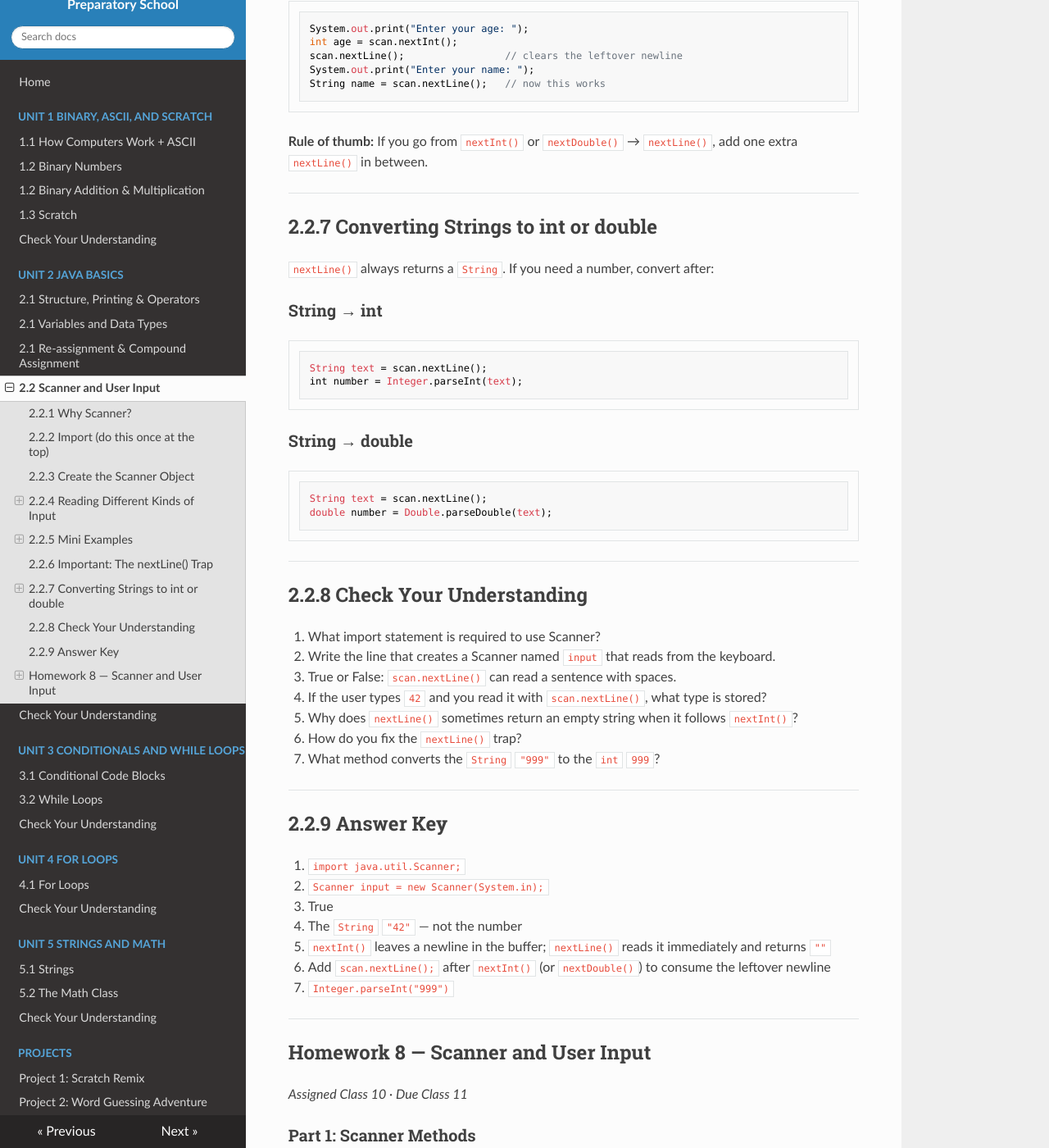
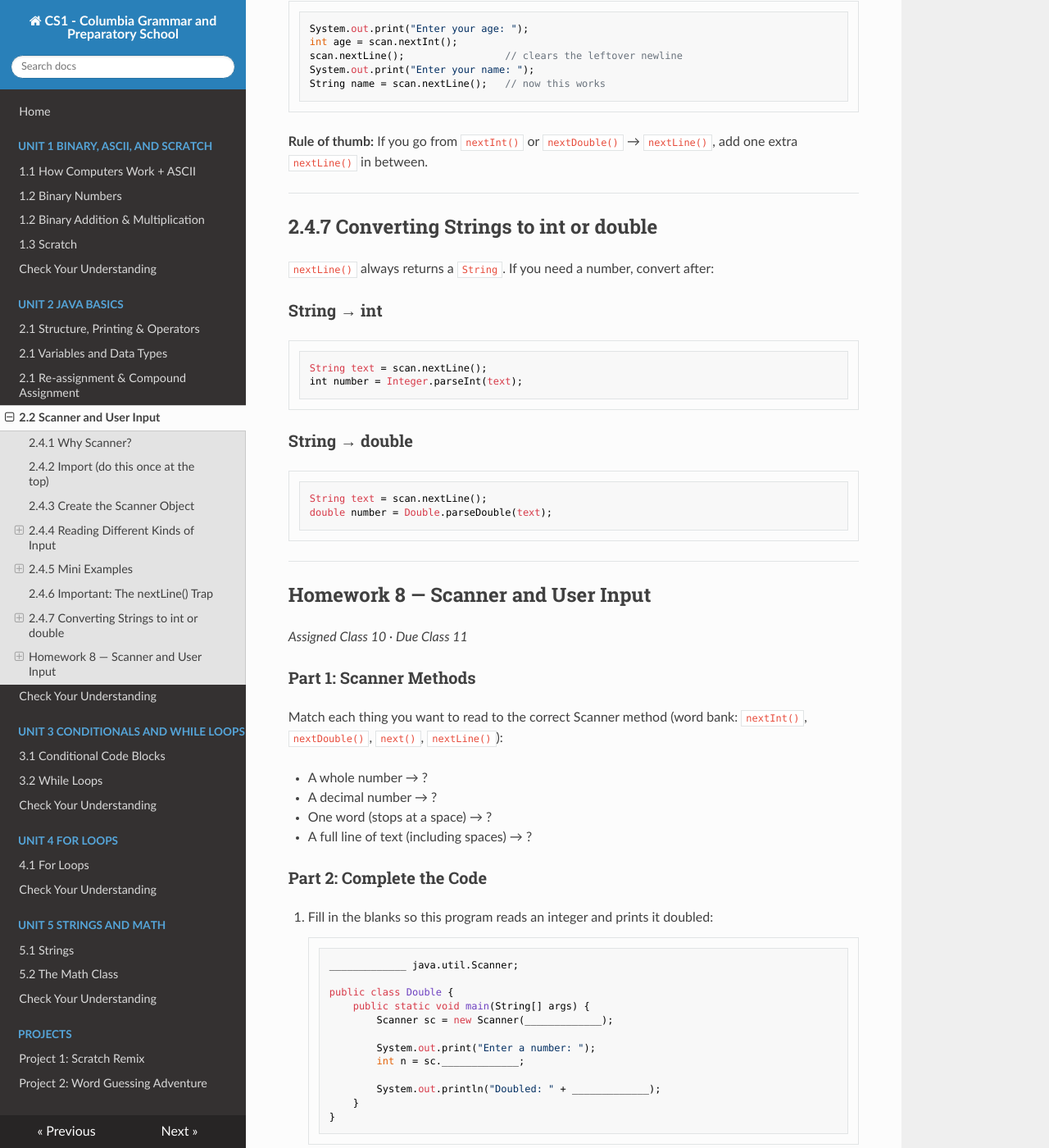
Before and after one commit to kjergens/cs1-site, an MkDocs documentation site: the page built from docs/unit2/notes_04_scanner.md, in a window 1280 px wide and 1400 px high, scrolled down 2936 px. Shown: the whole window at 82% size. Built offline with MkDocs 1.6.1, drawn with Linux system fonts in a browser that asks for light colours; nearby versions of some CDN libraries; some of the changed text lies outside the part shown.

Commit message:
fix section numbering

````diff
--- a/docs/unit2/notes_04_scanner.md
+++ b/docs/unit2/notes_04_scanner.md
@@ -2,7 +2,7 @@
 
 ---
 
-## 2.2.1 Why Scanner?
+## 2.4.1 Why Scanner?
 
 - Lets your program talk to the user
 - Reads what the user types on the keyboard
@@ -10,7 +10,7 @@
 
 ---
 
-## 2.2.2 Import (do this once at the top)
+## 2.4.2 Import (do this once at the top)
 
 ```java
 import java.util.Scanner;
@@ -18,7 +18,7 @@
 
 ---
 
-## 2.2.3 Create the Scanner Object
+## 2.4.3 Create the Scanner Object
 
 ```java
 Scanner scan = new Scanner(System.in);   // "System.in" = keyboard
@@ -28,7 +28,7 @@
 
 ---
 
-## 2.2.4 Reading Different Kinds of Input
+## 2.4.4 Reading Different Kinds of Input
 
 ### Read one word — `next()`
 ```java
@@ -56,7 +56,7 @@
 
 ---
 
-## 2.2.5 Mini Examples
+## 2.4.5 Mini Examples
 
 ### Example 1 — Reading a full line as a String
 ```java
@@ -97,7 +97,7 @@
 
 ---
 
-## 2.2.6 Important: The nextLine() Trap
+## 2.4.6 Important: The nextLine() Trap
 
 When `nextLine()` comes **after** `next()`, `nextInt()`, or `nextDouble()`, it often **skips** a line.
 
@@ -124,7 +124,7 @@
 
 ---
 
-## 2.2.7 Converting Strings to int or double
+## 2.4.7 Converting Strings to int or double
 
 `nextLine()` always returns a `String`. If you need a number, convert after:
 
@@ -140,29 +140,6 @@
 double number = Double.parseDouble(text);
 ```
 
----
-
-## 2.2.8 Check Your Understanding
-
-1. What import statement is required to use Scanner?
-2. Write the line that creates a Scanner named `input` that reads from the keyboard.
-3. True or False: `scan.nextLine()` can read a sentence with spaces.
-4. If the user types `42` and you read it with `scan.nextLine()`, what type is stored?
-5. Why does `nextLine()` sometimes return an empty string when it follows `nextInt()`?
-6. How do you fix the `nextLine()` trap?
-7. What method converts the `String` `"999"` to the `int` `999`?
-
----
-
-## 2.2.9 Answer Key
-
-1. `import java.util.Scanner;`
-2. `Scanner input = new Scanner(System.in);`
-3. True
-4. The `String` `"42"` — not the number
-5. `nextInt()` leaves a newline in the buffer; `nextLine()` reads it immediately and returns `""`
-6. Add `scan.nextLine();` after `nextInt()` (or `nextDouble()`) to consume the leftover newline
-7. `Integer.parseInt("999")`
 
 ---
 
````
Also changed, not shown: docs/unit2/notes_02_variables.md (+1 -9 lines), docs/unit2/notes_03_operators_reassignment.md (+3 -12 lines), docs/unit2/unit2_check_understanding.md (+22 -0 lines), docs/unit5/notes_01_strings.md (renamed from docs/unit5/notes_02_strings.md), docs/unit5/notes_02_math.md (renamed from docs/unit5/notes_01_math.md).
